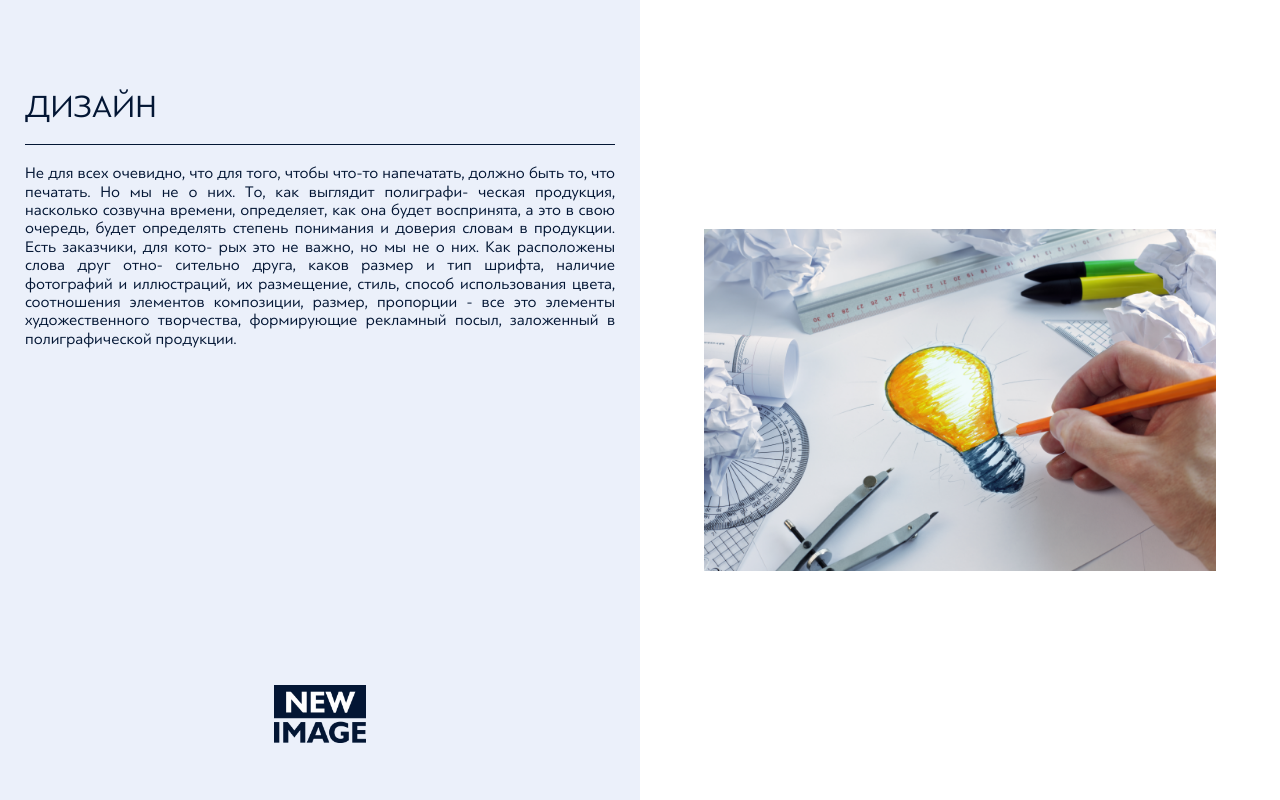
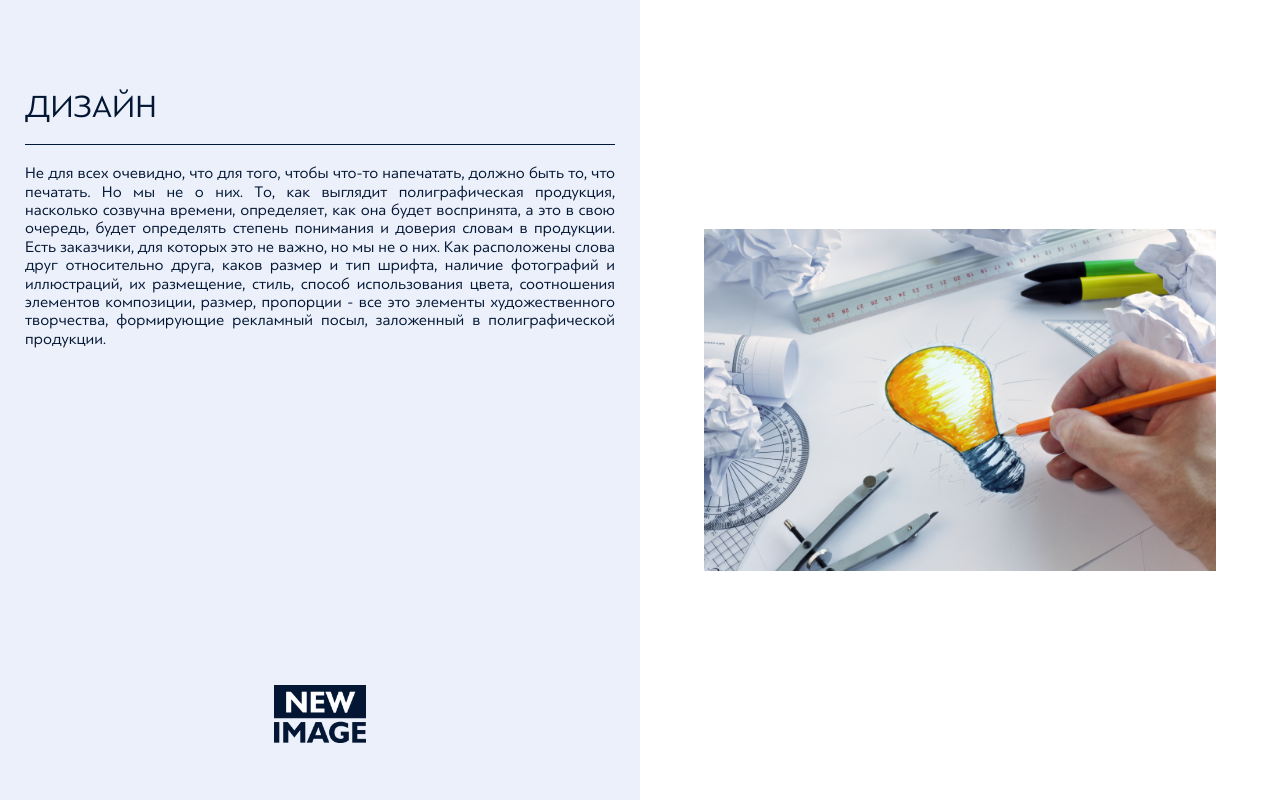
Before and after one commit to digunin/newimage, a PHP site: page /html/design.html in a window 1280 px wide. Run offline with PHP 8.4, Linux system fonts and the light colour scheme.

Commit message:
Файл медиа-запросов для страниц с услугами. Исправления в тексте описания услуг

```diff
--- a/css/services-style.css
+++ b/css/services-style.css
@@ -223,4 +223,10 @@ body {
 .primary-services-container .right-side {
   background: url("../../img/services/design/1.png") no-repeat center/80%;
 }
+
+@media screen and (max-width: 1400px) {
+  .container {
+    font-size: .9rem;
+  }
+}
 /*# sourceMappingURL=services-style.css.map */
--- a/html/car.html
+++ b/html/car.html
@@ -20,8 +20,8 @@
                         компании. По мнению большинства, один из признаков – автопарк, состоящий из автомобилей, которые имеют четкие признаки принадлежности к конкретной конторе.</p>
                     <p>Дополнительную защиту транспортного средства. При брендировании используется довольно крепкая пленка,
                         поэтому она способна предотвратить появление царапин. Если вы хотите для своего автомобиля такой защиты, то нанесите её на наиболее уязвимые места.</p>
-                    <p>Возможность изменения и дополнения информации. Технология брендирования позволяет легко изменять нане-
-                        сенное на кузов автомобиля изображение. Это важно, если компания постоянно меняет ассортимент, проводит сезонные акции и хочет держать клиента в курсе корпоративных новостей.</p>
+                    <p>Возможность изменения и дополнения информации. Технология брендирования позволяет легко изменять
+                        нанесенное на кузов автомобиля изображение. Это важно, если компания постоянно меняет ассортимент, проводит сезонные акции и хочет держать клиента в курсе корпоративных новостей.</p>
                     <p>Чего следует избегать?<br>Пленка не должно быть на лобовом и ветровом стеклах. Это небезопасно.<br>Провокационные надписи могут сыграть злую шутку с компанией, например, стать причиной иска.<br>Обилие надписей и изображений только сбивает. Отдавайте предпочтение лаконичности.</p>
                 </div>
             </div>
--- a/html/design.html
+++ b/html/design.html
@@ -12,12 +12,12 @@
         <div class="side left-side">
             <div class="left-side-header">Дизайн</div>
             <div class="left-side-info">Не для всех очевидно, что для того, чтобы что-то напечатать, должно
-                быть то, что печатать. Но мы не о них. То, как выглядит полиграфи-
-                ческая продукция, насколько созвучна времени, определяет, как она
+                быть то, что печатать. Но мы не о них. То, как выглядит полиграфическая
+                продукция, насколько созвучна времени, определяет, как она
                 будет воспринята, а это в свою очередь, будет определять степень
-                понимания и доверия словам в продукции. Есть заказчики, для кото-
-                рых это не важно, но мы не о них. Как расположены слова друг отно-
-                сительно друга, каков размер и тип шрифта, наличие фотографий и
+                понимания и доверия словам в продукции. Есть заказчики, для которых
+                это не важно, но мы не о них. Как расположены слова друг
+                относительно друга, каков размер и тип шрифта, наличие фотографий и
                 иллюстраций, их размещение, стиль, способ использования цвета,
                 соотношения элементов композиции, размер, пропорции - все это
                 элементы художественного творчества, формирующие рекламный
--- a/html/laser.html
+++ b/html/laser.html
@@ -13,13 +13,13 @@
             <div class="content-info">
                 <div class="content-header">ЛАЗЕРНАЯ РЕЗКА И ГРАВИРОВКА</div>
                 <div class="content-text">Лазерная резка — технология резки и раскроя материалов, использующая лазер высокой мощности и обычно
-                    применяемая на промышленных производственных линиях. Сфокусированный лазерный луч, обычно управля-
-                    емый компьютером, обеспечивает высокую концентрацию энергии и позволяет разрезать практически любые
+                    применяемая на промышленных производственных линиях. Сфокусированный лазерный луч, обычно
+                    управляемый компьютером, обеспечивает высокую концентрацию энергии и позволяет разрезать практически любые
                     материалы независимо от их теплофизических свойств. В процессе резки, под воздействием лазерного луча
                     материал разрезаемого участка плавится, возгорается, испаряется или выдувается струей газа. При этом можно
                     получить узкие резы с минимальной зоной термического влияния. Лазерная резка отличается отсутствием
                     механического воздействия на обрабатываемый материал, возникают минимальные деформации, как временные
-                    в процессе резки, так и остаточные после полного остывания. Вследствие этого лазерную резку, даже легко-
+                    в процессе резки, так и остаточные после полного остывания. Вследствие этого лазерную резку, даже легко
                     деформируемых и нежестких заготовок и деталей, можно осуществлять с высокой степенью точности. Благодаря
                     большой мощности лазерного излучения обеспечивается высокая производительность процесса в сочетании с
                     высоким качеством поверхностей реза. Легкое и сравнительно простое управление лазерным излучением позволяет
--- a/sass/services-style.sass
+++ b/sass/services-style.sass
@@ -13,3 +13,5 @@
 @import 'services/car'
 @import 'services/banner'
 @import 'services/design'
+
+@import 'services/services_media'
--- /dev/null
+++ b/sass/services/_services_media.sass
@@ -0,0 +1,3 @@
+@media screen and ( max-width: 1400px)
+    .container
+        font-size: .9rem
```
Also changed, not shown: html/banner.html (+4 -4 lines), html/plotter.html (+4 -4 lines), 1 other file.
